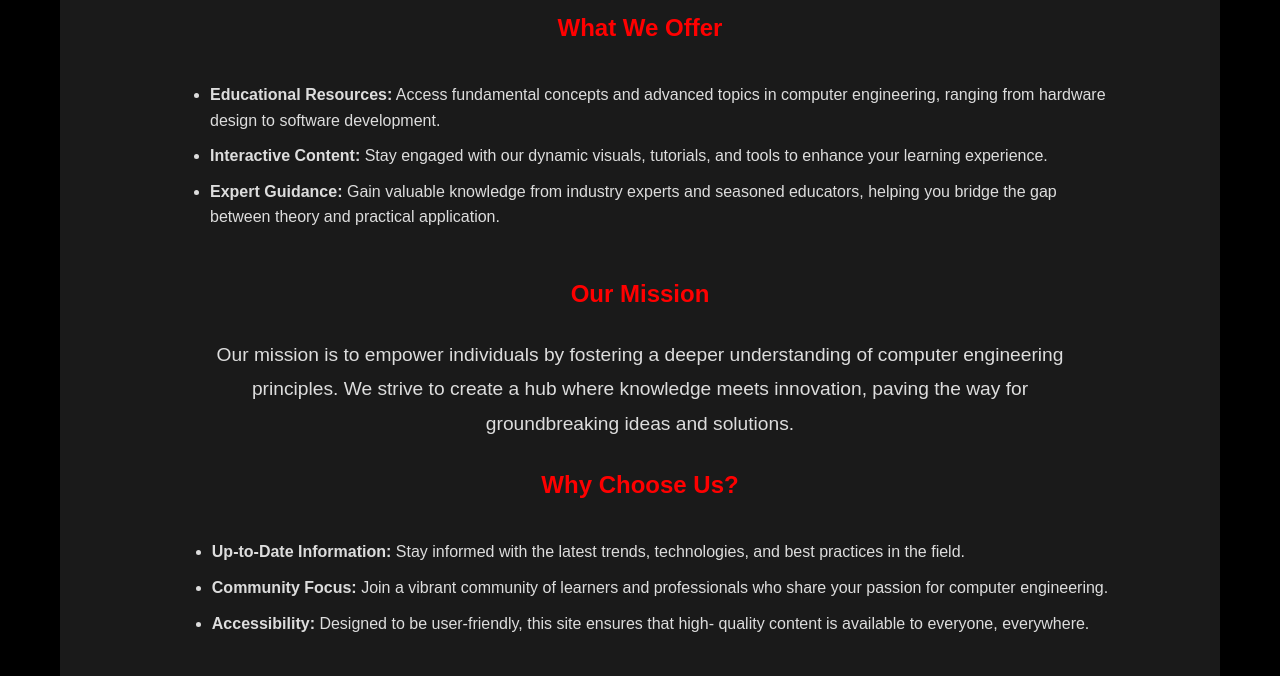
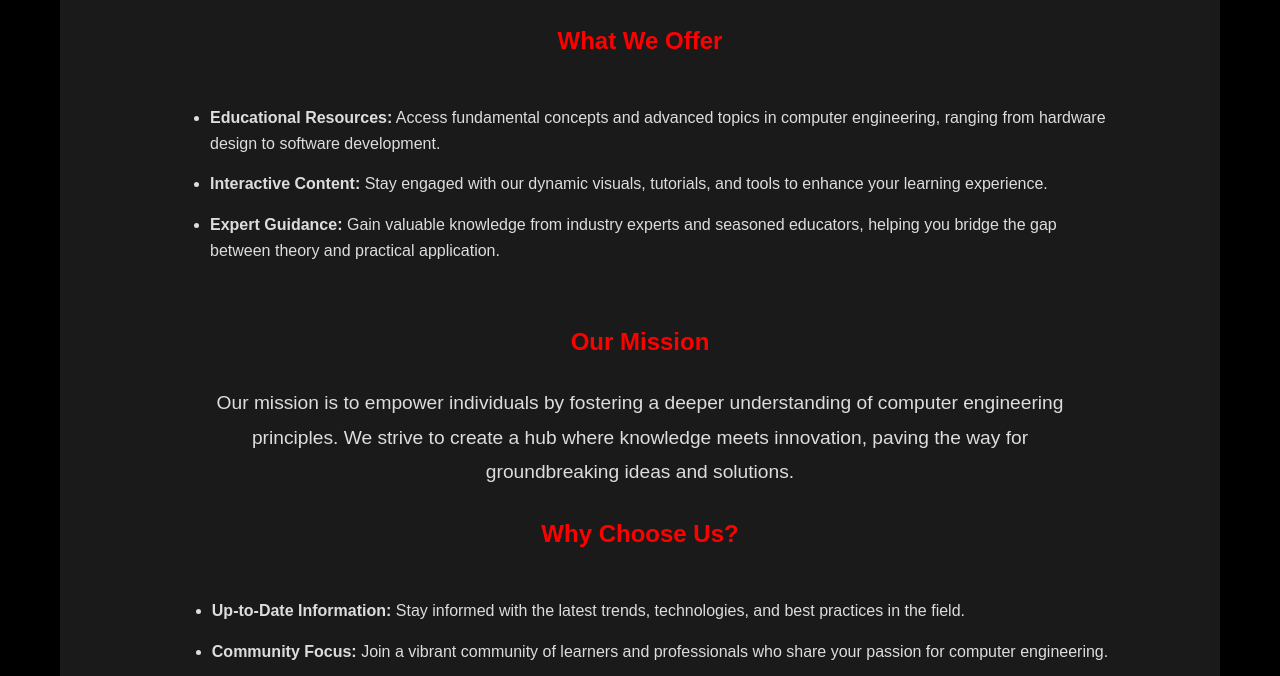
Before and after one commit to DixieNormous305/my_first_web_page_2024, a plain HTML site: page pages/about.html in a window 1280 px wide. Shown: the part 394-1070 px from the top of the page. Drawn offline with Linux system fonts and the light colour scheme.

Commit message:
correcting changes of stles in about.html page

```diff
--- a/css/styles.css
+++ b/css/styles.css
@@ -156,7 +156,7 @@ footer a:hover {
     background: #1a1a1a;
     color: #ffffff;
     text-align: center;
-    padding: 40px;
+    padding: 60px 40px;
     border-radius: 15px;
     margin: 20px;
     box-shadow: 0px 6px 12px rgba(0, 0, 0, 0.7);
@@ -164,6 +164,7 @@ footer a:hover {
 
 .about-section h1, .about-section h2 {
     color: #ff0000;
+    margin-top: 20px;
     margin-bottom: 20px;
 }
 
@@ -180,11 +181,11 @@ footer a:hover {
     padding-left: 40px;
     text-align: left;
     max-width: 900px;
-    margin: 20px auto;
+    margin: 30px auto;
 }
 
 .about-section ul li {
-    margin-bottom: 10px;
+    margin-bottom: 15px;
     color: #dddddd;
     line-height: 1.6;
 }
```
